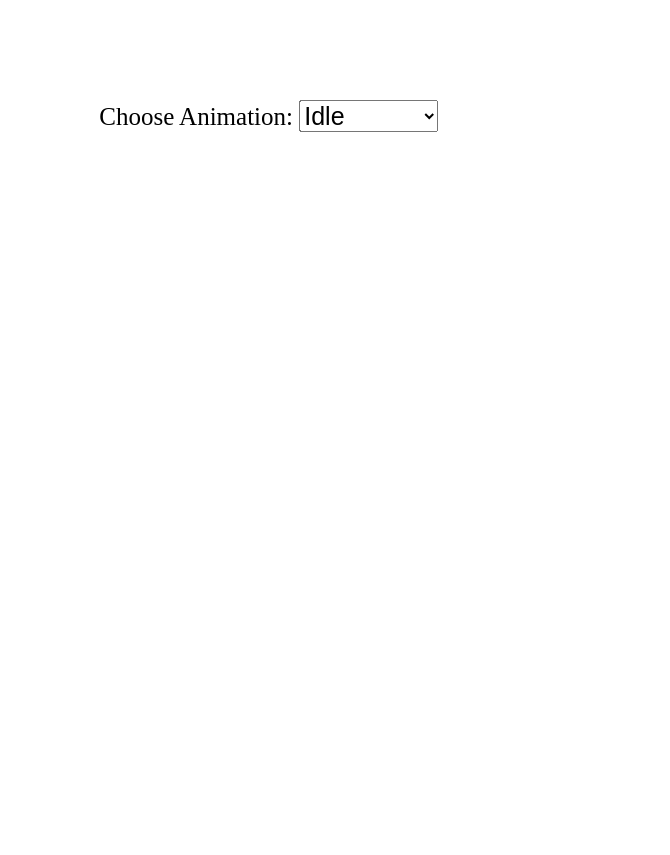
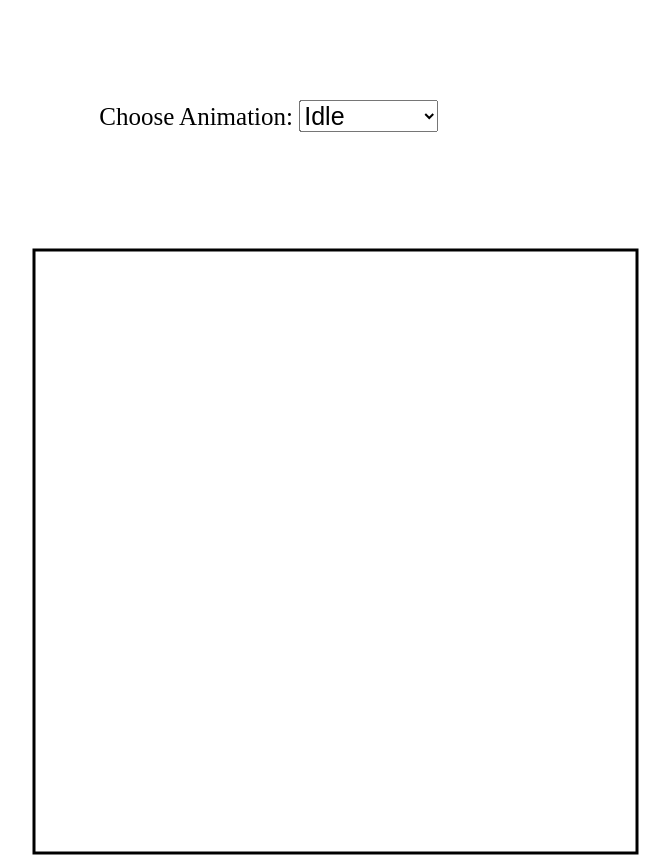
Before and after one commit to promit-d-coder/GameDevelopment_JS, a plain HTML site: page Project1-Sprite_Animations/index.html in a window 1280 px wide. Shown: the whole page, without its empty margins (456-1126 px from the left). Drawn offline with Linux system fonts and the light colour scheme.

Commit message:
Project1-adding comments

```diff
--- a/Project1-Sprite_Animations/script.js
+++ b/Project1-Sprite_Animations/script.js
@@ -1,19 +1,18 @@
-const canvas = document.getElementById('canvas1');
-const ctx = canvas.getContext('2d');
-
+/** @type {HTMLCanvasElement} */
+const canvas = document.getElementById('canvas1'); //Getting the canvas defined in HTML
+const ctx = canvas.getContext('2d'); //ctx provides methods for drawing and image manipulation in the canvas
+//Canvas Bounds
 const CANVAS_WIDTH = canvas.width = 600;
 const CANVAS_HEIGHT = canvas.height = 600;
-
+//Selecting the sprite image
 const playerImage = new Image();
 playerImage.src = './shadow_dog.png';
-
-const spriteWidth = 575;
-const spriteHeight = 523;
-//let frameX = 0;
-//let frameY = 0;
-let gameFrame = 0;
-const staggerFrames = 5;
-const spriteAnimations = [];
+const spriteWidth = 575; //width of each sprite
+const spriteHeight = 523; //height of each sprite
+let gameFrame = 0; //Counter increases by 1 each time animate() is called
+const skipFrames = 4; //can be used to adjust animation speed. Lower value means higher speed
+const spriteAnimations = []; //This will store all the different animations of the sprite.
+//create an animationStates object array of frames and animation name
 const animationStates = [
     {
         name: 'idle',
@@ -57,40 +56,33 @@ const animationStates = [
     },
 
 ]
+//use animationStates to create and store the spriteAnimations array.
 animationStates.forEach((state, index)=>{
     let frames ={
         loc: [],
     }
     for(let i=0; i<state.frames; i++){
-        let positionX = i*spriteWidth;
-        let positionY = index * spriteHeight;
-        frames.loc.push({x: positionX, y: positionY});
+        let positionX = i*spriteWidth; //i is the column number in the spritesheet
+        let positionY = index * spriteHeight; //index is the row number in the spritesheet
+        frames.loc.push({x: positionX, y: positionY}); //pushing locations object to frames
     }
-    spriteAnimations[state.name] = frames;
+    spriteAnimations[state.name] = frames; //adding frames in spriteAnimations array
 });
-console.log(spriteAnimations)
+//change player state according to the dropdown.
 let playerState = 'idle'
 let dropDown = document.getElementById("animations")
 dropDown.addEventListener('change', function(e){
     playerState = e.target.value;
 })
-
+//Animate function which is called every animation frame
 function animate(){
-    ctx.clearRect(0, 0, CANVAS_WIDTH, CANVAS_HEIGHT);
-    let position = Math.floor(gameFrame/staggerFrames) % spriteAnimations[playerState].loc.length;
-    //frameX=spriteWidth*position;
-    let frameX = spriteAnimations[playerState].loc[position].x;
-    let frameY = spriteAnimations[playerState].loc[position].y;
-    //ctx.fillRect(100,50,100,100);
-    //ctx.drawImage(playerImage, 0, 0);
-    //ctx.drawImage(playerImage, 0, 0, CANVAS_WIDTH, CANVAS_HEIGHT);
+    ctx.clearRect(0, 0, CANVAS_WIDTH, CANVAS_HEIGHT);//clearing the canvas every animation frame
+    let position = Math.floor(gameFrame/skipFrames) % spriteAnimations[playerState].loc.length;//this is a modulus operation if a animation has n frames then it will cycle from 0 to n-1 frames
+    let frameX = spriteAnimations[playerState].loc[position].x; //horizontal position of frame in sprite sheet
+    let frameY = spriteAnimations[playerState].loc[position].y; //vertical position of frame in sprite sheet
+    //ctx.drawImage(image, sourceX, sourceY, sourceWidth, sourceHeight, destX, destY, destWidth, destHeight);
     ctx.drawImage(playerImage, frameX, frameY, spriteWidth, spriteHeight, 0, 0, spriteWidth, spriteHeight);
-    // if(gameFrame % staggerFrames == 0){
-    //     if(frameX < 6) frameX++;
-    //     else frameX = 0;
-    // }
     gameFrame++;
-    requestAnimationFrame(animate);
+    requestAnimationFrame(animate); //animation frames callback animate function.
 }
-
 animate()
--- a/Project1-Sprite_Animations/style.css
+++ b/Project1-Sprite_Animations/style.css
@@ -1,5 +1,5 @@
 #canvas1{
-    /* border: 3px solid black; */
+    border: 3px solid black;
     position: absolute;
     top: 50%;
     left: 50%;
```
Also changed, not shown: Project1-Sprite_Animations/index.html (+2 -0 lines).
